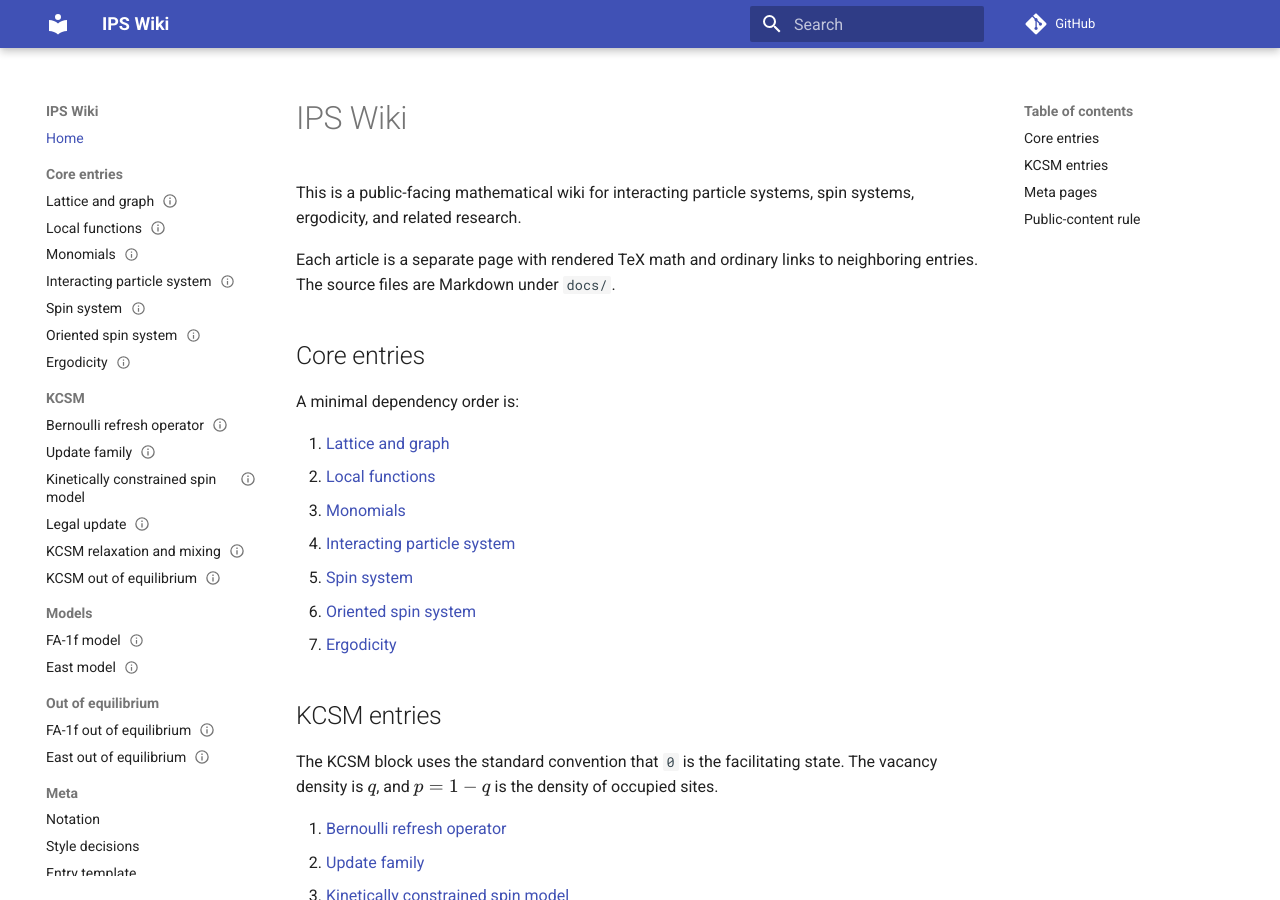
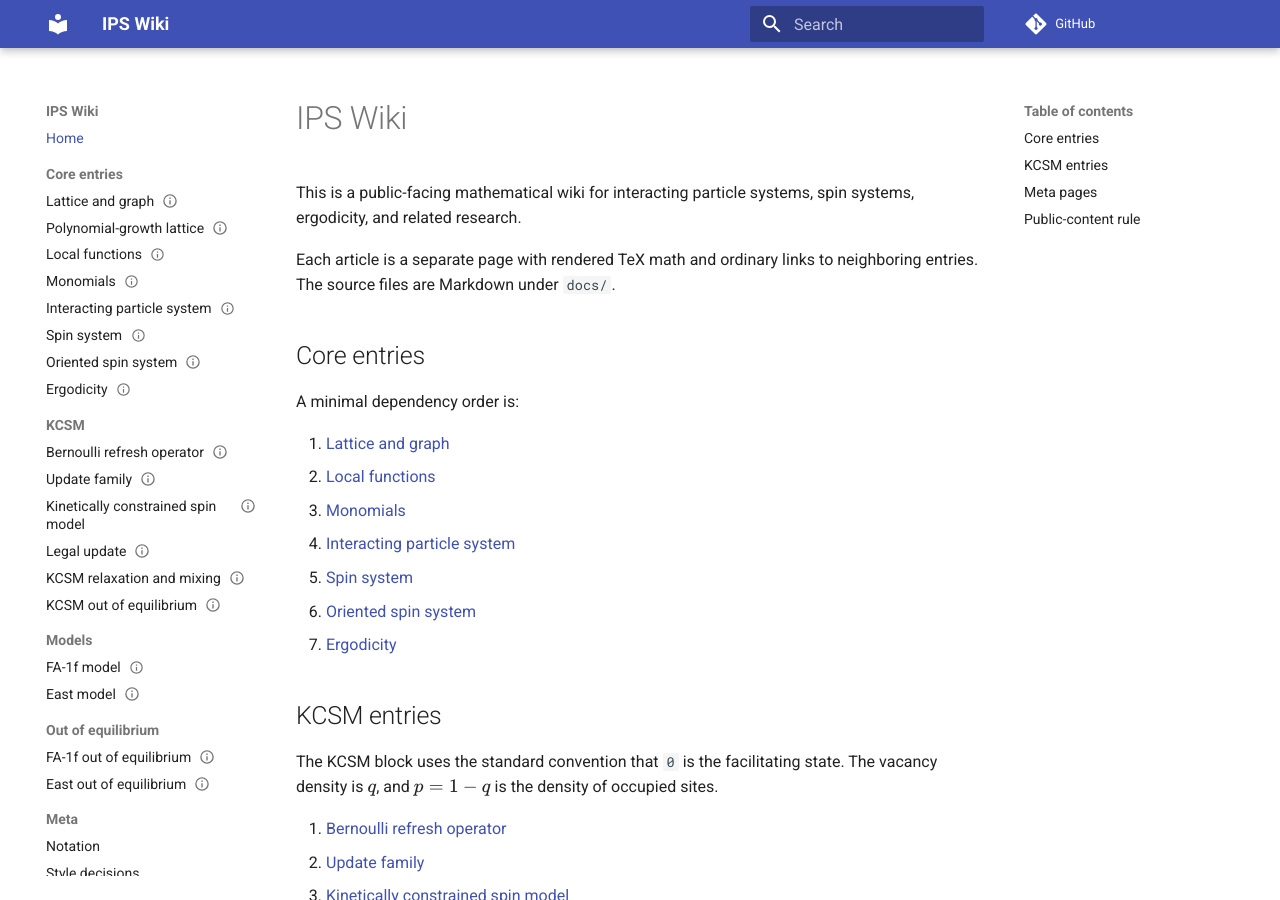
Before and after one commit to maciejgluchowski86-beep/ips-wiki, an MkDocs documentation site: the page built from docs/index.md, in a window 1280 px wide and 900 px high. Built offline with MkDocs 1.6.1 and Material for MkDocs 9.7.7, drawn with Linux system fonts in a browser that asks for light colours; comment, search, counter and statistics services are not loaded.

Commit message:
Add polynomial-growth lattice to navigation

```diff
--- a/mkdocs.yml
+++ b/mkdocs.yml
@@ -21,6 +21,7 @@ nav:
   - Home: index.md
   - Core entries:
       - Lattice and graph: entries/lattice-and-graph.md
+      - Polynomial-growth lattice: entries/polynomial-growth-lattice.md
       - Local functions: entries/local-functions.md
       - Monomials: entries/monomials.md
       - Interacting particle system: entries/interacting-particle-system.md
```
